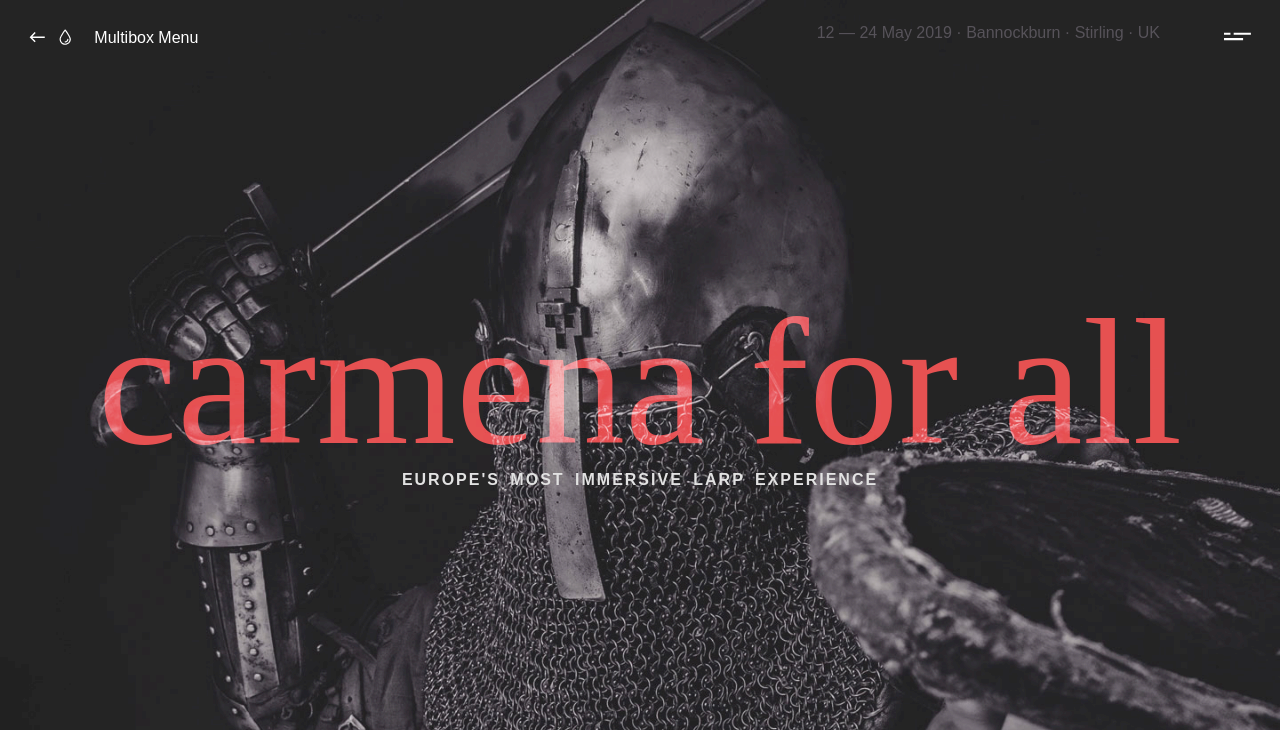
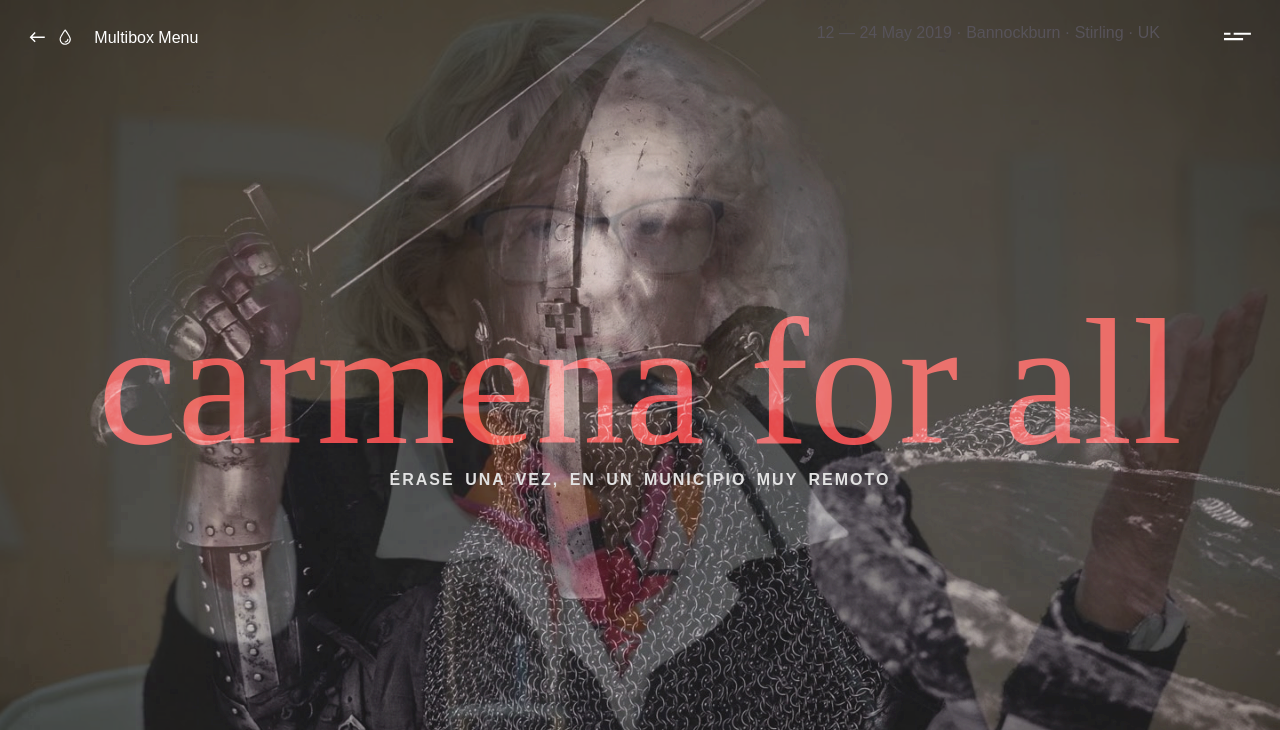
Before and after one commit to myriamDominguez/Test2, a plain HTML site: page index.html in a window 1280 px wide. Shown: the top 730 px of the page. Drawn offline with Linux system fonts and the light colour scheme.

Commit message:
Actualizar foto Carmena

```diff
--- a/index.html
+++ b/index.html
@@ -47,9 +47,9 @@
 				<a class="github" href="https://github.com/codrops/MultiboxMenu/" title="Find this project on GitHub"><svg class="icon icon--github"><use xlink:href="#icon-github"></use></svg></a>
 			</div>
 			<div class="content">
-				<div class="background" style="background-image: url(img/1.jpg)"></div>
+				<div class="background" style="background-image: url(img/Carmena.jpg)"></div>
 				<h2 class="content__title">Carmena FOR ALL</h2>
-				<p class="content__tagline">Europe's most immersive LARP experience</p>
+				<p class="content__tagline">Érase una vez, en un Municipio muy remoto</p>
 			</div>
 			<nav class="menu">
 				<div class="menu__item menu__item--1" data-direction="bt">
```
